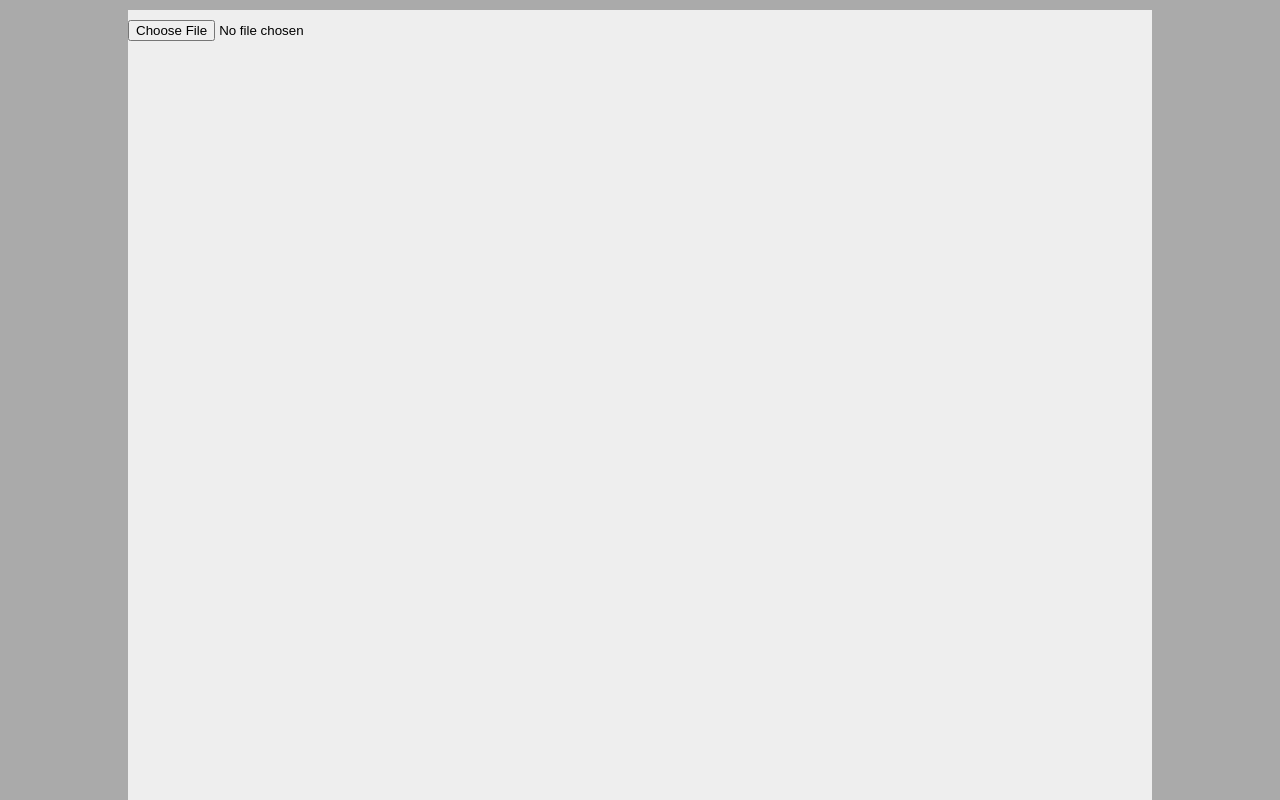
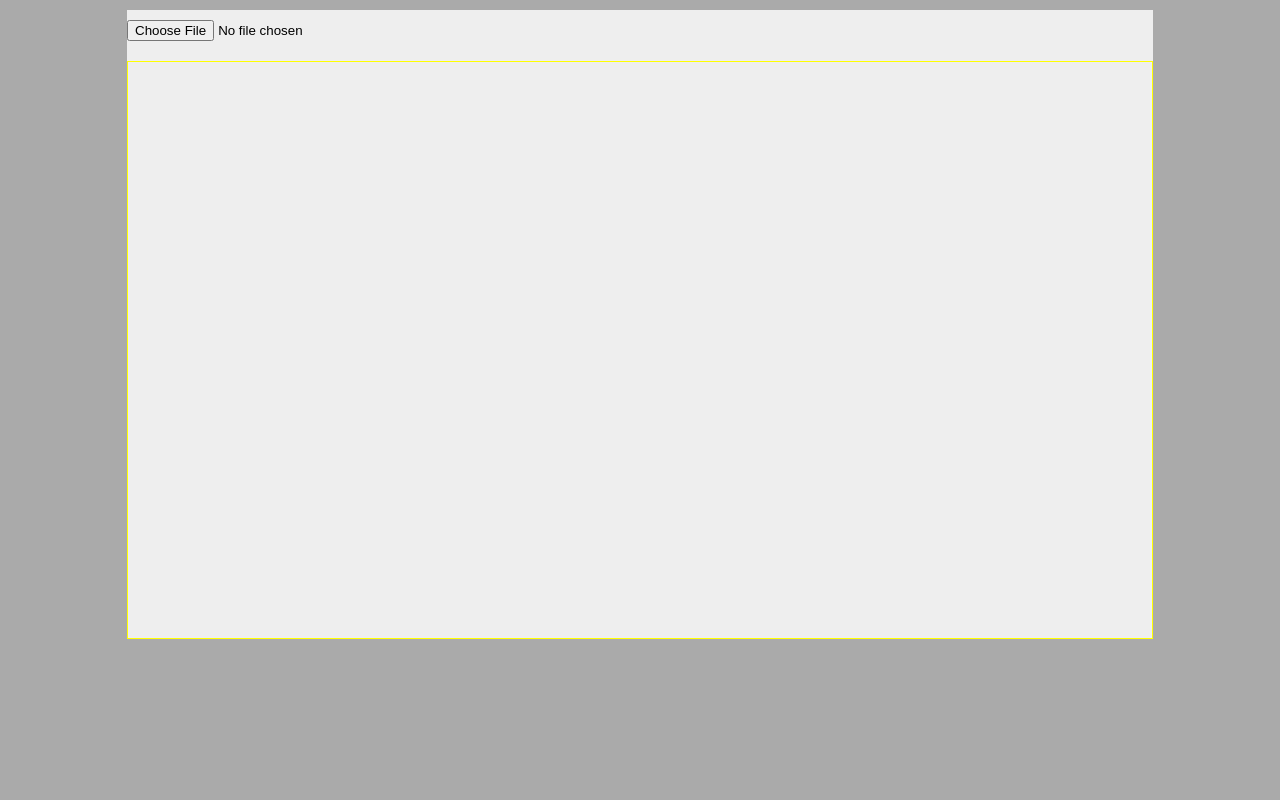
Before and after one commit to pkqk/skamify, a plain HTML site: page index.html in a window 1280 px wide. Shown: the top 800 px of the page. Drawn offline with Linux system fonts and the light colour scheme.

Commit message:
Add more terrible graphic design

```diff
--- a/index.html
+++ b/index.html
@@ -13,10 +13,13 @@
     }
     main {
       background: #eee;
-      max-width: 1024px;
       margin: 0 auto;
-      height: 100%;
-      min-height: 1024px;
+      width: 1026px;
+    }
+    #dag {
+      width: 1024px;
+      height: 576px;
+      border: 1px solid yellow;
     }
     #download.hidden {
       display: none;
```
